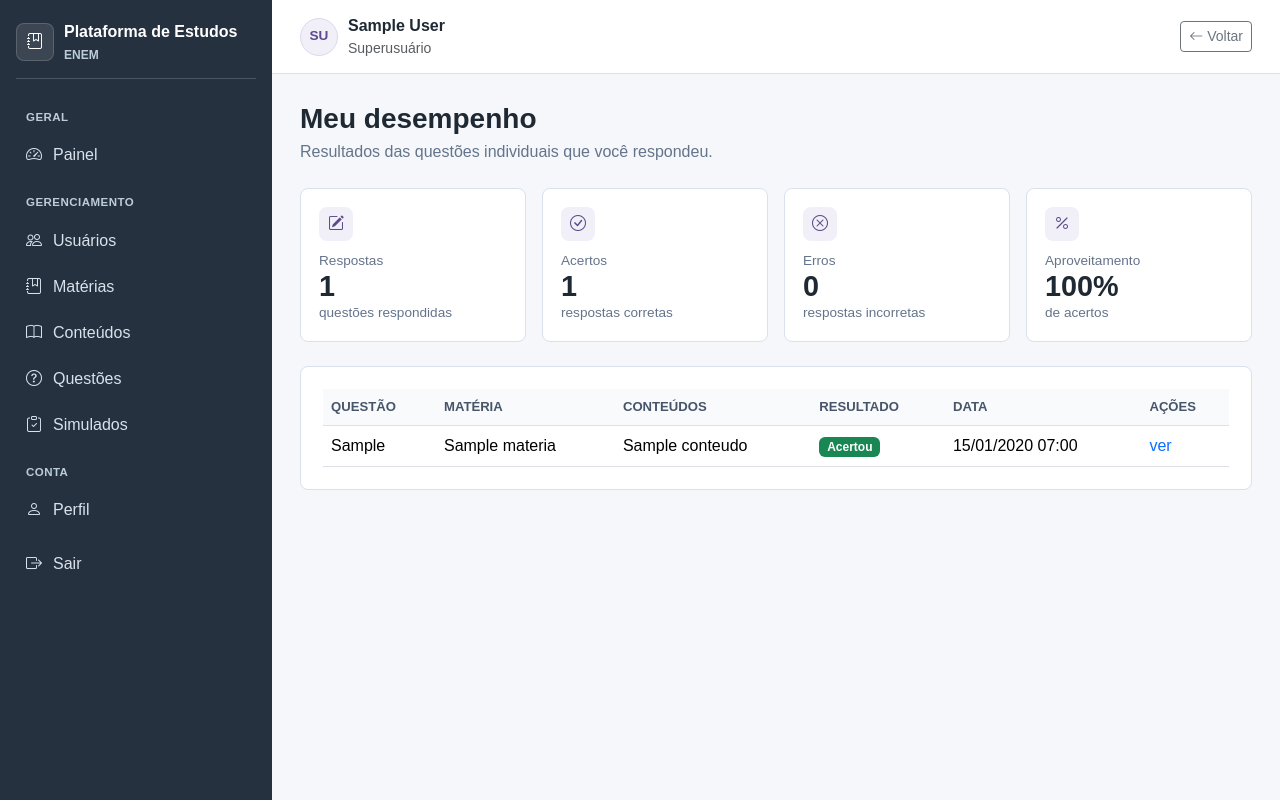
After one commit to Francielp2/PlataformaDeEstudos, a Django app: page /exercicios/desempenho/ in a window 1280 px wide. The commit adds this page. Run offline with Django 5.2, Linux system fonts and the light colour scheme; a user stored in the database is signed in; tables that the repository leaves empty hold one stand-in row (values such as "Sample post").

Commit message:
Adição da funcionalidade de meu desempenho

```diff
--- a/questoes/urls.py
+++ b/questoes/urls.py
@@ -10,6 +10,7 @@ urlpatterns = [
     path("iniciar/", views.iniciar_sequencia, name="iniciar_sequencia"),
     path("sequencia/", views.sequencia, name="sequencia"),
     path("sequencia/resumo/", views.sequencia_resumo, name="sequencia_resumo"),
+    path("desempenho/", views.desempenho, name="desempenho"),
     path("historico/", views.historico, name="historico"),
     path("respostas/<uuid:pk>/", views.resposta_detalhe, name="resposta_detalhe"),
     path("<uuid:pk>/", views.questao_detalhe, name="questao_detalhe"),
--- a/questoes/views.py
+++ b/questoes/views.py
@@ -98,6 +98,14 @@ def _registrar_resposta(usuario, questao, alternativa):
     resposta.full_clean()
     resposta.save()
     return resposta
+
+
+def _respostas_usuario(usuario):
+    return (
+        RespostaQuestao.objects.filter(usuario=usuario)
+        .select_related("questao", "questao__materia", "alternativa_escolhida")
+        .prefetch_related("questao__questao_conteudos__conteudo")
+    )
 
 
 @login_required(login_url="usuarios:login")
@@ -252,17 +260,41 @@ def sequencia_resumo(request):
 
 @login_required(login_url="usuarios:login")
 def historico(request):
-    respostas = (
-        RespostaQuestao.objects.filter(usuario=request.user)
-        .select_related("questao", "questao__materia", "alternativa_escolhida")
-        .prefetch_related("questao__questao_conteudos__conteudo")
-    )
+    respostas = _respostas_usuario(request.user)
     paginator = Paginator(respostas, 15)
     page_obj = paginator.get_page(request.GET.get("page"))
     return render(
         request,
         "questoes/historico.html",
         {"page_obj": page_obj, "active": "exercicios"},
+    )
+
+
+@login_required(login_url="usuarios:login")
+def desempenho(request):
+    respostas = _respostas_usuario(request.user)
+    resumo = respostas.aggregate(
+        total=Count("id"),
+        acertos=Count("id", filter=Q(correta=True)),
+        erros=Count("id", filter=Q(correta=False)),
+    )
+    total = resumo["total"] or 0
+    acertos = resumo["acertos"] or 0
+    percentual = round((acertos / total) * 100) if total else 0
+
+    paginator = Paginator(respostas, 15)
+    page_obj = paginator.get_page(request.GET.get("page"))
+    return render(
+        request,
+        "questoes/desempenho.html",
+        {
+            "page_obj": page_obj,
+            "total_respostas": total,
+            "total_acertos": acertos,
+            "total_erros": resumo["erros"] or 0,
+            "percentual": percentual,
+            "active": "desempenho",
+        },
     )
 
 
--- /dev/null
+++ b/templates/questoes/desempenho.html
@@ -0,0 +1,20 @@
+{% extends "usuarios/base_interno.html" %}
+
+{% block title %}Meu desempenho{% endblock %}
+
+{% block content %}
+    <div class="page-heading">
+        <h1>Meu desempenho</h1>
+        <p>Resultados das questões individuais que você respondeu.</p>
+    </div>
+
+    <div class="row g-3 mb-4">
+        <div class="col-md-3"><div class="metric"><div class="metric-icon"><i class="bi bi-pencil-square"></i></div><span>Respostas</span><strong>{{ total_respostas }}</strong><span>questões respondidas</span></div></div>
+        <div class="col-md-3"><div class="metric"><div class="metric-icon"><i class="bi bi-check-circle"></i></div><span>Acertos</span><strong>{{ total_acertos }}</strong><span>respostas corretas</span></div></div>
+        <div class="col-md-3"><div class="metric"><div class="metric-icon"><i class="bi bi-x-circle"></i></div><span>Erros</span><strong>{{ total_erros }}</strong><span>respostas incorretas</span></div></div>
+        <div class="col-md-3"><div class="metric"><div class="metric-icon"><i class="bi bi-percent"></i></div><span>Aproveitamento</span><strong>{{ percentual }}%</strong><span>de acertos</span></div></div>
+    </div>
+
+    {% include "questoes/partials/tabela_respostas.html" %}
+    {% include "partials/paginacao.html" %}
+{% endblock %}
--- /dev/null
+++ b/templates/questoes/partials/tabela_respostas.html
@@ -0,0 +1,19 @@
+<div class="table-responsive section-box">
+    <table class="table table-hover align-middle mb-0">
+        <thead><tr><th>Questão</th><th>Matéria</th><th>Conteúdos</th><th>Resultado</th><th>Data</th><th>Ações</th></tr></thead>
+        <tbody>
+            {% for resposta in page_obj %}
+                <tr>
+                    <td>{{ resposta.questao.codigo }}</td>
+                    <td>{{ resposta.questao.materia.nome }}</td>
+                    <td>{% for relacao in resposta.questao.questao_conteudos.all %}{{ relacao.conteudo.titulo }}{% if not forloop.last %}, {% endif %}{% endfor %}</td>
+                    <td>{% if resposta.correta %}<span class="badge text-bg-success">Acertou</span>{% else %}<span class="badge text-bg-secondary">Errou</span>{% endif %}</td>
+                    <td>{{ resposta.respondida_em|date:"d/m/Y H:i" }}</td>
+                    <td><a href="{% url 'questoes:resposta_detalhe' resposta.pk %}">ver</a></td>
+                </tr>
+            {% empty %}
+                <tr><td colspan="6">Nenhuma resposta registrada.</td></tr>
+            {% endfor %}
+        </tbody>
+    </table>
+</div>
--- a/templates/usuarios/sidebar_estudante.html
+++ b/templates/usuarios/sidebar_estudante.html
@@ -11,7 +11,7 @@
     <span class="sidebar-group">Organização</span>
     <a class="{% if active == 'minha-lista' %}active{% endif %}" href="{% url 'estudos:minha_lista' %}"><i class="bi bi-star"></i> Minha lista</a>
     <a class="{% if active == 'estudados' %}active{% endif %}" href="{% url 'estudos:conteudos_estudados' %}"><i class="bi bi-check-circle"></i> Estudados</a>
-    <a class="{% if active == 'desempenho' %}active{% endif %}" href="{% url 'usuarios:funcionalidade_futura' 'desempenho' %}"><i class="bi bi-graph-up"></i> Meu desempenho</a>
+    <a class="{% if active == 'desempenho' %}active{% endif %}" href="{% url 'questoes:desempenho' %}"><i class="bi bi-graph-up"></i> Meu desempenho</a>
     <span class="sidebar-group">Conta</span>
     <a class="{% if active == 'perfil' %}active{% endif %}" href="{% url 'usuarios:perfil' %}"><i class="bi bi-person"></i> Meu perfil</a>
     <form method="post" action="{% url 'usuarios:logout' %}" class="mt-2">
```
Also changed, not shown: questoes/tests.py (+49 -0 lines), templates/questoes/historico.html (+2 -19 lines).
